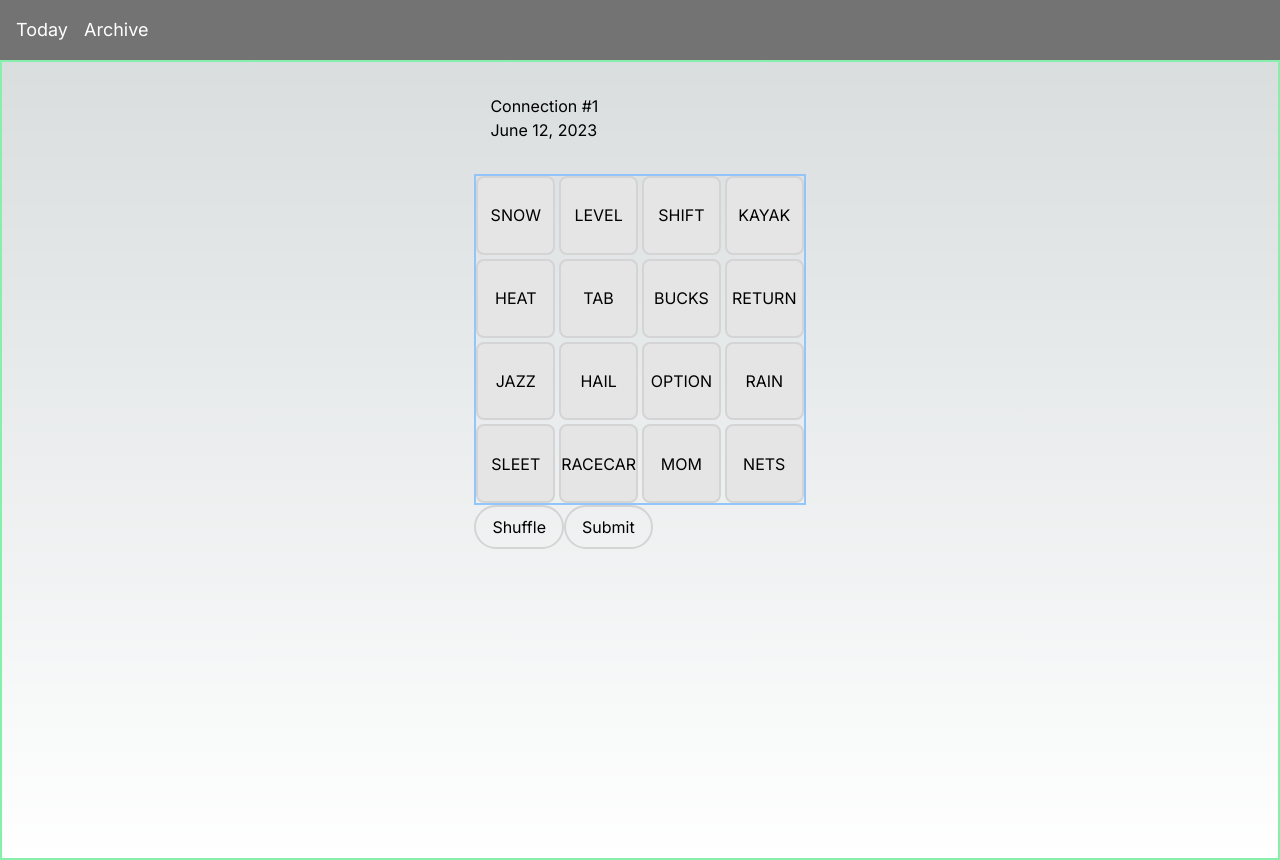
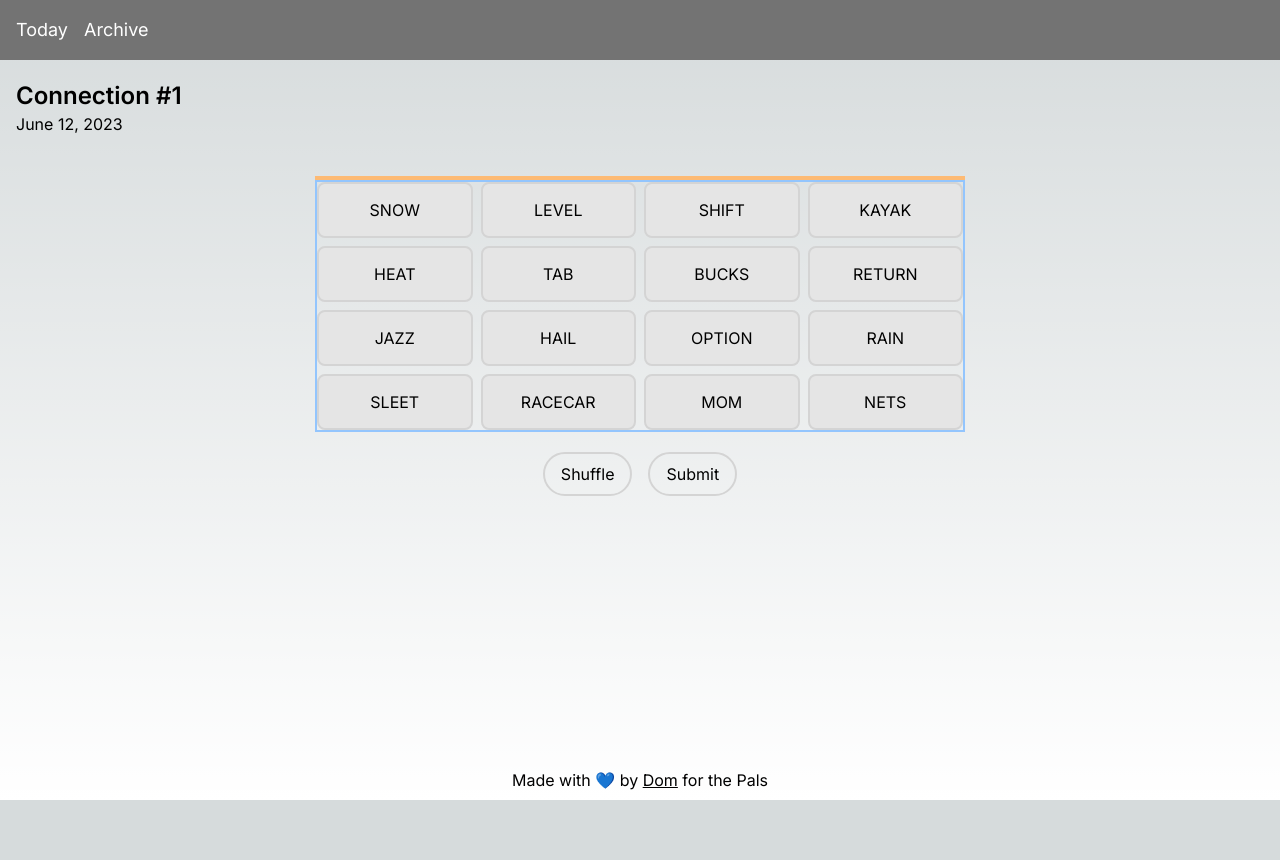
Before and after one commit to domsantini/connections-archive, a Next.js app: page / in a window 1280 px wide. After the commit the page ends 800 px from the top, so only its background shows below. Built offline with nearby package versions, Linux system fonts and the light colour scheme.

Commit message:
Add correct guess functionality

```diff
--- /dev/null
+++ b/src/app/components/AnswerBoard.tsx
@@ -0,0 +1,23 @@
+import React from 'react'
+
+function AnswerBoard({ correctAnswers }: {correctAnswers: { title: string, answers: string[]}[]}) {
+
+  return (
+      <div className=' grid grid-cols-4 gap-2 border-2 border-solid border-orange-300'>
+        {correctAnswers.map(({ title, answers }) => (
+          <AnswerItem title={title} answers={answers}/>
+        ))}
+      </div>
+  )
+}
+
+function AnswerItem({ title, answers }: {title: string, answers: string[]}) {
+  return (
+    <div className='col-span-full flex flex-col justify-center items-center border-2 border-solid border-neutral-300 rounded-lg'>
+      <p>{title}</p>
+      <p><span>{answers[0]}</span>, <span>{answers[1]}</span>, <span>{answers[2]}</span>, <span>{answers[3]}</span></p>
+    </div>
+  )
+}
+
+export default AnswerBoard;
--- /dev/null
+++ b/src/app/components/Footer.tsx
@@ -0,0 +1,11 @@
+import Link from "next/link";
+
+function Footer() {
+  return (
+    <div className='flex justify-center items-center py-2'>
+      <p>Made with 💙 by <Link className=' underline' href='https://github.com/domsantini'>Dom</Link> for the Pals</p>
+    </div>
+  )
+}
+
+export default Footer;
--- a/src/app/components/PuzzleBoard.tsx
+++ b/src/app/components/PuzzleBoard.tsx
@@ -1,16 +1,14 @@
-import React from 'react'
-
 function PuzzleBoard({ puzzleBoard, currentGuess, handleClick }: { puzzleBoard: string[], currentGuess: string[], handleClick: Function }) {
 
   return (
-    <div className='grid grid-cols-4 grid-rows-4 place-items-center gap-1 border-2 border-solid border-blue-300'>
+      <div className='relative grid grid-cols-4 place-items-center gap-2 border-2 border-solid border-blue-300'>
         {puzzleBoard.map((content: string, index: number) => (
           <button
             key={`${content}-${index}`}
             className={
-            `h-full w-full aspect-square border-2 border-solid border-neutral-300 rounded-lg
+              `h-14 w-full border-2 border-solid border-neutral-300 rounded-lg
               ${currentGuess.length === 4 ? 'cursor-default' : 'hover:bg-neutral-400 active:bg-neutral-500 cursor-pointer'}
-            ${currentGuess.includes(content) ? 'bg-neutral-400 hover:cursor-pointer active:bg-neutral-500' : 'bg-neutral-200'}`
+              ${currentGuess.includes(content) ? 'bg-neutral-500 hover:cursor-pointer active:bg-neutral-500' : 'bg-neutral-200'}`
             }
             onClick={(event) => handleClick(event)}
           >
--- a/src/app/components/PuzzleButtons.tsx
+++ b/src/app/components/PuzzleButtons.tsx
@@ -1,8 +1,8 @@
 function PuzzleButtons({ handleShuffle, handleSubmit }: {handleShuffle: Function, handleSubmit: Function}) {
 
   return (
-    <div>
-      <button className='px-4 py-2 border-2 border-solid border-neutral-300 rounded-full' onClick={(event) => handleShuffle(event)}>Shuffle</button>
+    <div className="flex gap-4">
+      <button className='px-4 py-2 border-2 border-solid border-neutral-300 rounded-full' onClick={() => handleShuffle()}>Shuffle</button>
       <button className='px-4 py-2 border-2 border-solid border-neutral-300 rounded-full' onClick={(event) => handleSubmit(event)}>Submit</button>
     </div>
   )
--- a/src/app/components/PuzzleHeader.tsx
+++ b/src/app/components/PuzzleHeader.tsx
@@ -1,8 +1,8 @@
 function PuzzleHeader({ id, date}: { id: number, date: string}) {
 
   return (
-    <div className='w-full px-4 py-8'>
-      <h1>Connection #{id}</h1>
+    <div className='w-full px-4 py-5'>
+      <h1 className="text-2xl font-semibold">Connection #{id}</h1>
       <h3>{date}</h3>
     </div>
   )
--- a/src/app/components/PuzzleWrapper.tsx
+++ b/src/app/components/PuzzleWrapper.tsx
@@ -1,16 +1,20 @@
 'use client'
 import React from 'react'
-import PuzzleHeader from './PuzzleHeader';
+import AnswerBoard from './AnswerBoard'
 import PuzzleBoard from './PuzzleBoard';
 import PuzzleButtons from './PuzzleButtons'
 import useGetPuzzle from '../hooks/use-get-puzzle';
 import { puzzleEx } from '../data'
 import {randomize} from '../utils/utils'
+import PuzzleHeader from './PuzzleHeader';
 
 function PuzzleWrapper() {
   const { id, date, initialBoard, answerKey } = useGetPuzzle(puzzleEx);
   const [puzzleBoard, setPuzzleBoard] = React.useState(initialBoard)
   const [currentGuess, setCurrentGuess] = React.useState<string[]>([])
+  const [correctAnswers, setCorrectAnswers] = React.useState<{title: string, answers: string[]}[]>([])
+
+  console.log(correctAnswers)
 
   function handleClick(event: React.MouseEvent<HTMLButtonElement>) {
     const content = event.currentTarget.innerText;
@@ -31,10 +35,11 @@ function PuzzleWrapper() {
     }
   }
 
-  function handleShuffle(event: React.MouseEvent<HTMLButtonElement>) {
+  function handleShuffle() {
     const newBoard = randomize(initialBoard)
     setPuzzleBoard(newBoard)
   }
+
   function handleSubmit(event: React.MouseEvent<HTMLButtonElement>) {
     event.preventDefault()
 
@@ -44,6 +49,18 @@ function PuzzleWrapper() {
       for (const category of answerKey) {
         if (currentGuess.toString() === category.answers.toString()) {
           console.log(`Correctly guessed ${category.title}`)
+          setCorrectAnswers((previousCorrect) => (
+            [
+              ...previousCorrect,
+              category
+            ]
+          ))
+
+          setCurrentGuess([])
+
+          const nextPuzzleBoard = puzzleBoard.filter((word) => !category.answers.includes(word))
+          setPuzzleBoard(nextPuzzleBoard)
+
           return
         } else {
           let currCorrect = 0;
@@ -66,9 +83,12 @@ function PuzzleWrapper() {
   }
 
   return (
-    <div className='flex flex-col'>
-      <PuzzleHeader id={id} date={date}/>
-      <PuzzleBoard puzzleBoard={puzzleBoard} currentGuess={currentGuess} handleClick={handleClick}/>
+    <div className='flex flex-col items-center gap-5'>
+      <PuzzleHeader id={id} date={date} />
+      <div className='relative w-full max-w-[650px]'>
+        <AnswerBoard correctAnswers={correctAnswers}/>
+        <PuzzleBoard puzzleBoard={puzzleBoard} currentGuess={currentGuess} handleClick={handleClick}/>
+      </div>
       <PuzzleButtons handleShuffle={handleShuffle} handleSubmit={handleSubmit}/>
     </div>
   )
--- a/src/app/globals.css
+++ b/src/app/globals.css
@@ -17,6 +17,8 @@
 }
 
 body {
+  max-height: 100%;
+  height: 100%;
   color: rgb(var(--foreground-rgb));
   background: linear-gradient(
       to bottom,
--- a/src/app/layout.tsx
+++ b/src/app/layout.tsx
@@ -3,6 +3,7 @@ import { Inter } from "next/font/google";
 import "./globals.css";
 
 import Navbar from "./components/Navbar";
+import Footer from './components/Footer';
 
 const inter = Inter({ subsets: ["latin"] });
 
@@ -18,9 +19,10 @@ export default function RootLayout({
 }>) {
   return (
     <html lang="en">
-      <body className={inter.className}>
+      <body className={`${inter.className} min-h-screen flex flex-col`}>
         <Navbar />
         {children}
+        <Footer />
       </body>
     </html>
   );
--- a/src/app/page.tsx
+++ b/src/app/page.tsx
@@ -1,12 +1,16 @@
 'use client'
 import React from 'react'
+import PuzzleHeader from './components/PuzzleHeader';
 import PuzzleWrapper from './components/PuzzleWrapper'
+
+import useGetPuzzle from './hooks/use-get-puzzle';
+import { puzzleEx } from './data';
 
 export default function Home() {
 
   return (
     <>
-      <main className="flex flex-col justify-start items-center min-h-screen border-2 border-solid border-green-300">
+      <main className="flex flex-col grow h-full">
         <PuzzleWrapper />
       </main>
     </>
```
Lines whose indentation alone changed are shown as unchanged.
